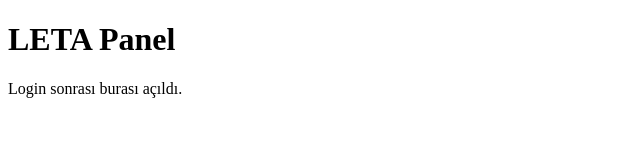
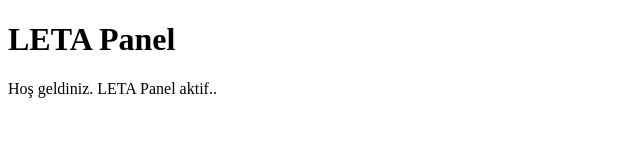
Before and after one commit to CKU983/leta-platform, a plain HTML site: page web/panel.html in a window 1280 px wide. Shown: the full height of the page, 0-640 px from the left. Drawn offline with Linux system fonts and the light colour scheme.

Commit message:
Update welcome message in panel.html

```diff
--- a/web/panel.html
+++ b/web/panel.html
@@ -3,6 +3,6 @@
   <head><meta charset="utf-8"><title>Panel</title></head>
   <body>
     <h1>LETA Panel</h1>
-    <p>Login sonrası burası açıldı.</p>
+    <p>Hoş geldiniz. LETA Panel aktif..</p>
   </body>
 </html>
```
